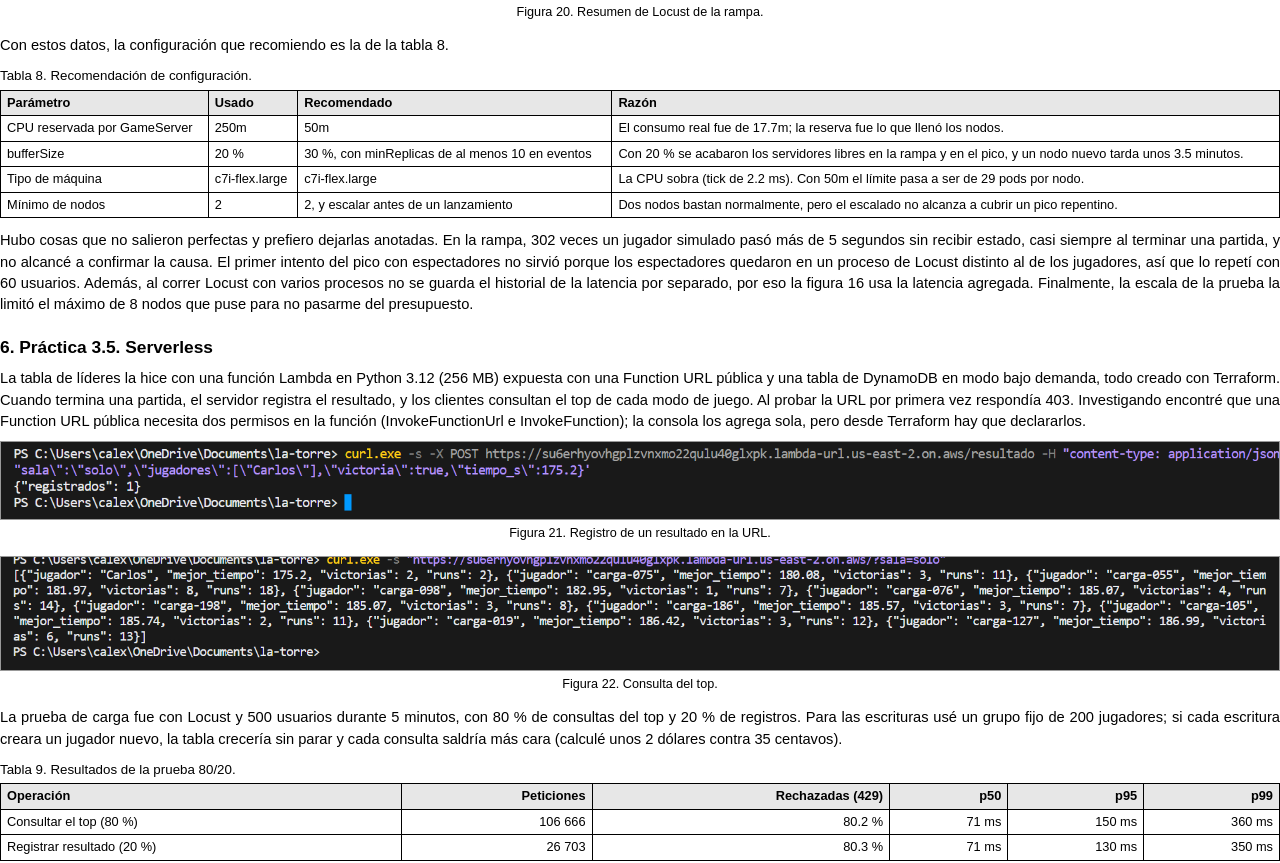
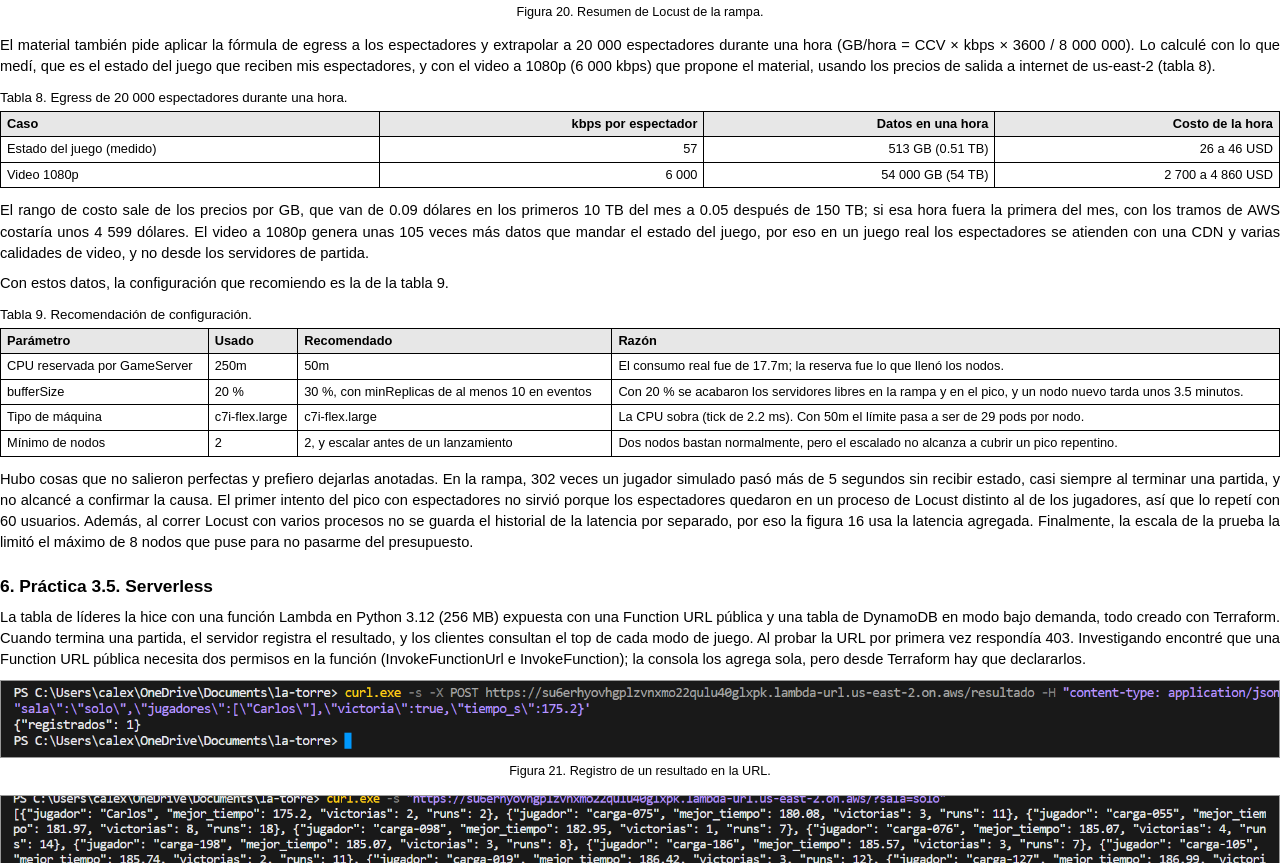
Before and after one commit to Carlosvzc/la-torre, a plain HTML site: page docs/reporte/reporte-unidad3.html in a window 1280 px wide. Shown: the part 9838-10701 px from the top of the page. Drawn offline with Linux system fonts and the light colour scheme.

Commit message:
Reporte 3.4: extrapolación del egress de 20 000 espectadores (medido y 1080p)
El material lo pide en la práctica 3.4 y faltaba en el reporte.

Co-Authored-By: Claude Opus 5.5 <noreply@anthropic.com>

```diff
--- a/docs/reporte/reporte-unidad3.html
+++ b/docs/reporte/reporte-unidad3.html
@@ -294,8 +294,21 @@ de 80 ms, la capacidad la marcó la reserva de CPU y no la latencia.</p>
   <figure><img src="../capturas/3.4-03-nodos-escalando.png" alt="nodos"><figcaption>Figura 19. Cuatro nodos nuevos agregados por el Cluster Autoscaler.</figcaption></figure>
 </div>
 <figure class="ancho-80"><img src="../capturas/3.4-02-locust.png" alt="Locust"><figcaption>Figura 20. Resumen de Locust de la rampa.</figcaption></figure>
-<p>Con estos datos, la configuración que recomiendo es la de la tabla 8.</p>
-<p class="tabla-titulo">Tabla 8. Recomendación de configuración.</p>
+<p>El material también pide aplicar la fórmula de egress a los espectadores y extrapolar a 20 000 espectadores durante una hora
+(GB/hora = CCV × kbps × 3600 / 8 000 000). Lo calculé con lo que medí, que es el estado del juego que reciben mis espectadores, y con
+el video a 1080p (6 000 kbps) que propone el material, usando los precios de salida a internet de us-east-2 (tabla 8).</p>
+<p class="tabla-titulo">Tabla 8. Egress de 20 000 espectadores durante una hora.</p>
+<table>
+  <tr><th>Caso</th><th class="n">kbps por espectador</th><th class="n">Datos en una hora</th><th class="n">Costo de la hora</th></tr>
+  <tr><td>Estado del juego (medido)</td><td class="n">57</td><td class="n">513 GB (0.51 TB)</td><td class="n">26 a 46 USD</td></tr>
+  <tr><td>Video 1080p</td><td class="n">6 000</td><td class="n">54 000 GB (54 TB)</td><td class="n">2 700 a 4 860 USD</td></tr>
+</table>
+<p>El rango de costo sale de los precios por GB, que van de 0.09 dólares en los primeros 10 TB del mes a 0.05 después de 150 TB; si
+esa hora fuera la primera del mes, con los tramos de AWS costaría unos 4 599 dólares. El video a 1080p genera unas 105 veces más datos
+que mandar el estado del juego, por eso en un juego real los espectadores se atienden con una CDN y varias calidades de video, y no
+desde los servidores de partida.</p>
+<p>Con estos datos, la configuración que recomiendo es la de la tabla 9.</p>
+<p class="tabla-titulo">Tabla 9. Recomendación de configuración.</p>
 <table>
   <tr><th>Parámetro</th><th>Usado</th><th>Recomendado</th><th>Razón</th></tr>
   <tr><td>CPU reservada por GameServer</td><td>250m</td><td>50m</td><td>El consumo real fue de 17.7m; la reserva fue lo que llenó los nodos.</td></tr>
@@ -321,7 +334,7 @@ hay que declararlos.</p>
 <p>La prueba de carga fue con Locust y 500 usuarios durante 5 minutos, con 80 % de consultas del top y 20 % de registros. Para las
 escrituras usé un grupo fijo de 200 jugadores; si cada escritura creara un jugador nuevo, la tabla crecería sin parar y cada consulta
 saldría más cara (calculé unos 2 dólares contra 35 centavos).</p>
-<p class="tabla-titulo">Tabla 9. Resultados de la prueba 80/20.</p>
+<p class="tabla-titulo">Tabla 10. Resultados de la prueba 80/20.</p>
 <table>
   <tr><th>Operación</th><th class="n">Peticiones</th><th class="n">Rechazadas (429)</th><th class="n">p50</th><th class="n">p95</th><th class="n">p99</th></tr>
   <tr><td>Consultar el top (80 %)</td><td class="n">106 666</td><td class="n">80.2 %</td><td class="n">71 ms</td><td class="n">150 ms</td><td class="n">360 ms</td></tr>
@@ -336,10 +349,10 @@ altos del final de la distribución; esos vienen de la saturación.</p>
   <figure><img src="../capturas/3.5-02-concurrencia.png" alt="Concurrencia"><figcaption>Figura 23. Concurrencia en 10 y rechazos por minuto en CloudWatch.</figcaption></figure>
   <figure><img src="../capturas/3.5-03-locust.png" alt="Locust"><figcaption>Figura 24. Resumen de Locust de la prueba 80/20.</figcaption></figure>
 </div>
-<p>Para comparar costos supuse un mes con un millón de peticiones (tabla 10). Con los precios oficiales, la opción serverless sale más
+<p>Para comparar costos supuse un mes con un millón de peticiones (tabla 11). Con los precios oficiales, la opción serverless sale más
 barata hasta unos 9 millones de peticiones al mes, y cuando nadie juega cuesta casi nada. El servidor de partida no puede ser
 serverless porque guarda la partida en memoria y mantiene conexiones abiertas mucho tiempo.</p>
-<p class="tabla-titulo">Tabla 10. Costo mensual con un millón de peticiones.</p>
+<p class="tabla-titulo">Tabla 11. Costo mensual con un millón de peticiones.</p>
 <table>
   <tr><th>Opción</th><th class="n">USD/mes</th></tr>
   <tr><td>Lambda y DynamoDB</td><td class="n">1.33</td></tr>
@@ -352,9 +365,9 @@ serverless porque guarda la partida en memoria y mantiene conexiones abiertas mu
 <p>La carpeta infra del repositorio describe toda la infraestructura: la red, el clúster EKS con su grupo de nodos, Agones y el
 Cluster Autoscaler instalados con Helm desde Terraform, ECR, la Lambda con su URL, DynamoDB, los roles y la alerta de presupuesto de
 10 dólares. El estado se guarda en un bucket de S3 con bloqueo, y antes de aplicar revisé el plan y su costo en un pull request.</p>
-<p>Al revisar el plan y al aplicarlo fueron saliendo varios problemas que tuve que corregir en el código (tabla 11). Varios tenían que ver con el costo o con
+<p>Al revisar el plan y al aplicarlo fueron saliendo varios problemas que tuve que corregir en el código (tabla 12). Varios tenían que ver con el costo o con
 recursos que podían quedarse cobrando después de destruir todo.</p>
-<p class="tabla-titulo">Tabla 11. Problemas encontrados y cómo los resolví.</p>
+<p class="tabla-titulo">Tabla 12. Problemas encontrados y cómo los resolví.</p>
 <table>
   <tr><th>Problema</th><th>Solución</th></tr>
   <tr><td>La versión de EKS por defecto (1.32) habría entrado en soporte extendido, que cuesta 0.50 dólares más por hora.</td><td>Usar EKS 1.35, que Agones 1.62 soporta.</td></tr>
@@ -381,10 +394,10 @@ conserva es el bucket del estado, que cuesta centavos.</p>
 <!-- Costos y conclusiones -->
 <h2>8. Costos y capacidad</h2>
 <p>Con los precios oficiales de us-east-2 calculé el costo por hora y por jugador de lo que medí, y lo extrapolé a 20 000 jugadores
-(tabla 12). La extrapolación supone que el consumo por servidor y por jugador crece de forma lineal. Para 20 000 jugadores harían
+(tabla 13). La extrapolación supone que el consumo por servidor y por jugador crece de forma lineal. Para 20 000 jugadores harían
 falta 6 667 servidores; con la reserva actual de 250m serían unos 953 nodos, y con la reserva ajustada a 50m bajarían a unos 267. El
 egress sería de unos 2.4 Gbps, alrededor de 1 071 GB por hora, que cuestan entre 0.05 y 0.09 dólares por GB según el volumen.</p>
-<p class="tabla-titulo">Tabla 12. Costo por hora y por jugador.</p>
+<p class="tabla-titulo">Tabla 13. Costo por hora y por jugador.</p>
 <table>
   <tr><th>Escenario</th><th class="n">Cómputo USD/h</th><th class="n">Egress USD/h</th><th class="n">USD por jugador-hora</th></tr>
   <tr><td>Medido: 120 jugadores en 8 nodos</td><td class="n">0.82</td><td class="n">0.58</td><td class="n">0.0117</td></tr>
```
Also changed, not shown: 2 other files.
